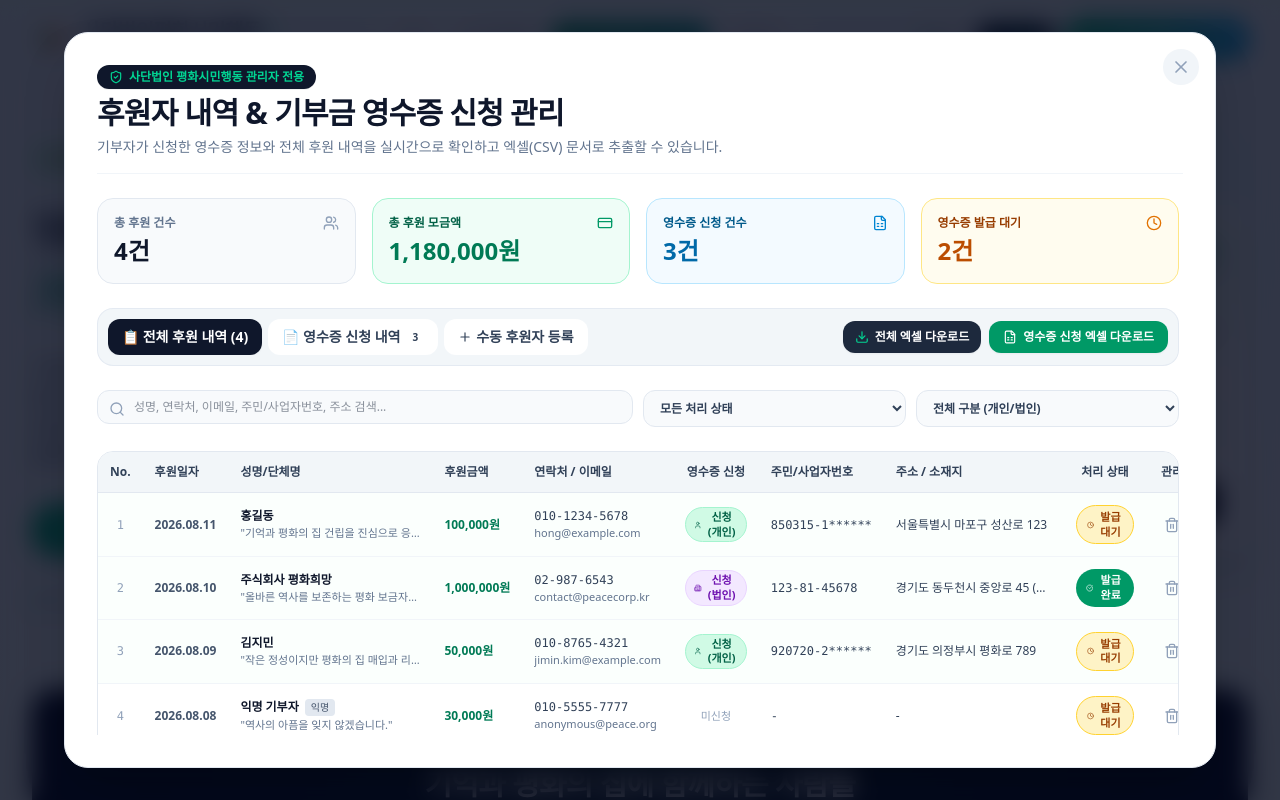
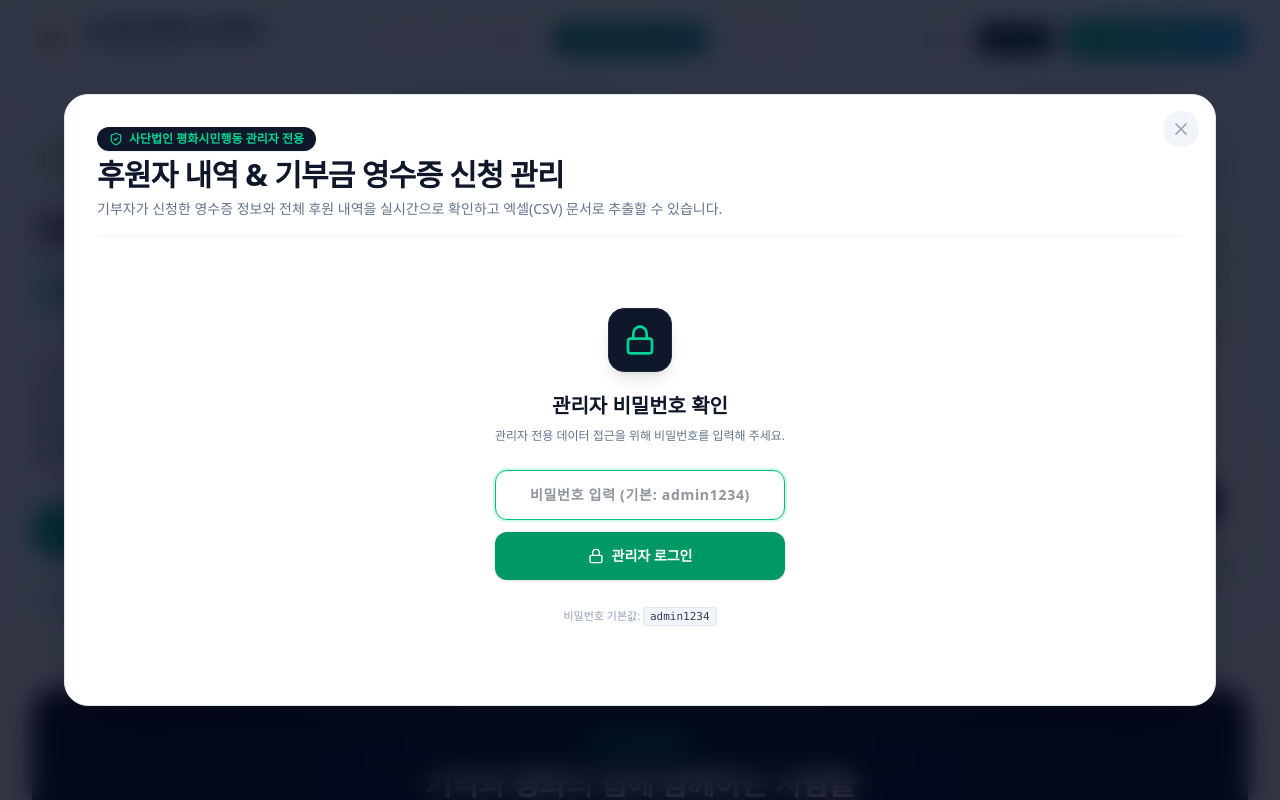
Before and after one commit to turrynoh1978-hub/peaceaction-kr, a React (Vite) app: page / in a window 1280 px wide. Both pictures are taken after a click on the button "관리자". Shown: the top 800 px of the page. Built offline with nearby package versions, Linux system fonts and the light colour scheme.

Commit message:
feat: refactor donation management and admin auth
- Upgrade donor local storage versioning and persistent state sync
- Add dynamic donor counting and amount calculation
- Enhance donation UX with auto-scroll and success feedback
- Strengthen admin panel security with session-based authentication

```diff
--- a/src/App.tsx
+++ b/src/App.tsx
@@ -19,9 +19,13 @@ export default function App() {
   // LocalStorage persistent donors state
   const [donors, setDonors] = useState<DonorRecord[]>(() => {
     try {
-      const saved = localStorage.getItem('peace_donors_v2');
+      localStorage.removeItem('peace_donors_v2'); // Clean up old test data
+      const saved = localStorage.getItem('peace_donors_v3');
       if (saved) {
-        return JSON.parse(saved);
+        const parsed: DonorRecord[] = JSON.parse(saved);
+        const existingIds = new Set(parsed.map((d) => d.id));
+        const missingInitial = INITIAL_DONORS.filter((d) => !existingIds.has(d.id));
+        return [...parsed, ...missingInitial];
       }
     } catch (e) {
       console.error('Failed to load donors from localStorage:', e);
@@ -29,14 +33,21 @@ export default function App() {
     return INITIAL_DONORS;
   });
 
-  const [currentAmount, setCurrentAmount] = useState<number>(CAMPAIGN_STATS.currentAmount);
+  const [isAdminModalOpen, setIsAdminModalOpen] = useState<boolean>(false);
   const [isDonateModalOpen, setIsDonateModalOpen] = useState<boolean>(false);
-  const [isAdminModalOpen, setIsAdminModalOpen] = useState<boolean>(false);
+
+  // Calculate dynamic current amount & donor count from user additions
+  const initialDonorIds = new Set(INITIAL_DONORS.map((d) => d.id));
+  const userAddedDonors = donors.filter((d) => !initialDonorIds.has(d.id));
+  const userAddedAmountTotal = userAddedDonors.reduce((sum, d) => sum + d.amount, 0);
+
+  const dynamicCurrentAmount = CAMPAIGN_STATS.currentAmount + userAddedAmountTotal;
+  const dynamicDonorCount = CAMPAIGN_STATS.donorCount + userAddedDonors.length;
 
   // Save donors to localStorage whenever state changes
   useEffect(() => {
     try {
-      localStorage.setItem('peace_donors_v2', JSON.stringify(donors));
+      localStorage.setItem('peace_donors_v3', JSON.stringify(donors));
     } catch (e) {
       console.error('Failed to save donors to localStorage:', e);
     }
@@ -52,7 +63,6 @@ export default function App() {
 
   const handleAddDonor = (newDonor: DonorRecord, addedAmount: number) => {
     setDonors((prev) => [newDonor, ...prev]);
-    setCurrentAmount((prev) => prev + addedAmount);
   };
 
   const handleUpdateDonorStatus = (id: string, status: '대기' | '발급완료' | '취소') => {
--- a/src/components/AdminModal.tsx
+++ b/src/components/AdminModal.tsx
@@ -17,6 +17,8 @@ import {
   User,
   AlertCircle,
   KeyRound,
+  Lock,
+  LogOut,
   RefreshCw,
   MessageSquare
 } from 'lucide-react';
@@ -38,7 +40,13 @@ export const AdminModal: React.FC<AdminModalProps> = ({
   onDeleteDonor,
   onAddManualDonor
 }) => {
-  const [isAuthenticated, setIsAuthenticated] = useState<boolean>(true); // default unlocked for smooth testing
+  const [isAuthenticated, setIsAuthenticated] = useState<boolean>(() => {
+    try {
+      return sessionStorage.getItem('peace_admin_authed') === 'true';
+    } catch {
+      return false;
+    }
+  });
   const [pinInput, setPinInput] = useState<string>('');
   const [pinError, setPinError] = useState<boolean>(false);
 
@@ -66,14 +74,35 @@ export const AdminModal: React.FC<AdminModalProps> = ({
 
   if (!isOpen) return null;
 
-  // Handle PIN verification
+  // Handle Password Verification
   const handlePinSubmit = (e: React.FormEvent) => {
     e.preventDefault();
-    if (pinInput === '1234' || pinInput === 'admin') {
+    const validPasswords = ['admin1234', '1234', 'admin'];
+    const envPass = (import.meta as unknown as { env?: { VITE_ADMIN_PASSWORD?: string } }).env?.VITE_ADMIN_PASSWORD;
+    if (envPass) validPasswords.push(envPass);
+
+    if (validPasswords.includes(pinInput.trim())) {
       setIsAuthenticated(true);
       setPinError(false);
+      setPinInput('');
+      try {
+        sessionStorage.setItem('peace_admin_authed', 'true');
+      } catch (err) {
+        console.error(err);
+      }
     } else {
       setPinError(true);
+    }
+  };
+
+  const handleLogout = () => {
+    setIsAuthenticated(false);
+    setPinError(false);
+    setPinInput('');
+    try {
+      sessionStorage.removeItem('peace_admin_authed');
+    } catch (err) {
+      console.error(err);
     }
   };
 
@@ -242,22 +271,34 @@ export const AdminModal: React.FC<AdminModalProps> = ({
     <div className="fixed inset-0 z-50 flex items-center justify-center p-3 sm:p-6 bg-slate-950/80 backdrop-blur-md animate-fade-in overflow-y-auto">
       <div className="bg-white rounded-3xl max-w-6xl w-full p-5 sm:p-8 shadow-2xl border border-slate-200 relative my-6 max-h-[92vh] flex flex-col">
 
-        {/* Modal Close Button */}
+        {/* Modal Header Controls */}
+        <div className="absolute top-4 right-4 flex items-center gap-2 z-10">
+          {isAuthenticated && (
+            <button
+              onClick={handleLogout}
+              className="inline-flex items-center gap-1.5 px-3 py-1.5 rounded-full bg-slate-100 hover:bg-rose-50 hover:text-rose-600 text-slate-600 text-xs font-bold transition-all border border-slate-200 cursor-pointer"
+              title="관리자 로그아웃"
+            >
+              <LogOut className="w-3.5 h-3.5" />
+              <span className="hidden sm:inline">로그아웃</span>
+            </button>
+          )}
           <button
             onClick={onClose}
-          className="absolute top-4 right-4 p-2 rounded-full text-slate-400 hover:text-slate-700 bg-slate-100 hover:bg-slate-200 cursor-pointer transition-all z-10"
+            className="p-2 rounded-full text-slate-400 hover:text-slate-700 bg-slate-100 hover:bg-slate-200 cursor-pointer transition-all"
             title="닫기"
           >
             <X className="w-5 h-5" />
           </button>
+        </div>
 
         {/* Header Title */}
-        <div className="mb-6 space-y-1.5 border-b border-slate-100 pb-4 shrink-0 pr-8">
+        <div className="mb-6 space-y-1.5 border-b border-slate-100 pb-4 shrink-0 pr-20">
           <div className="inline-flex items-center gap-1.5 px-3 py-1 rounded-full bg-slate-900 text-emerald-400 text-xs font-bold shadow-2xs">
             <ShieldCheck className="w-3.5 h-3.5 text-emerald-400" />
             <span>사단법인 평화시민행동 관리자 전용</span>
           </div>
-          <h2 className="text-2xl sm:text-3xl font-extrabold text-slate-900 tracking-tight">
+          <h2 className="text-xl sm:text-2xl md:text-3xl font-extrabold text-slate-900 tracking-tight">
             후원자 내역 & 기부금 영수증 신청 관리
           </h2>
           <p className="text-xs sm:text-sm text-slate-500">
@@ -265,46 +306,56 @@ export const AdminModal: React.FC<AdminModalProps> = ({
           </p>
         </div>
 
-        {/* If PIN Authentication Needed */}
+        {/* Password Verification View */}
         {!isAuthenticated ? (
-          <div className="my-auto py-12 px-4 text-center max-w-md mx-auto space-y-4">
-            <div className="w-16 h-16 rounded-2xl bg-emerald-100 text-emerald-700 flex items-center justify-center mx-auto shadow-inner">
-              <KeyRound className="w-8 h-8" />
+          <div className="my-auto py-8 sm:py-12 px-4 text-center max-w-sm sm:max-w-md mx-auto space-y-5">
+            <div className="w-16 h-16 rounded-2xl bg-slate-900 text-emerald-400 flex items-center justify-center mx-auto shadow-lg border border-slate-800">
+              <Lock className="w-8 h-8" />
             </div>
             <div>
-              <h3 className="text-xl font-extrabold text-slate-900">관리자 인증</h3>
-              <p className="text-xs text-slate-500 mt-1">
-                관리자 비밀번호를 입력하시거나 [빠른 접속] 버튼을 클릭해 주세요. (기본 PIN: 1234)
+              <h3 className="text-xl font-extrabold text-slate-900">관리자 비밀번호 확인</h3>
+              <p className="text-xs text-slate-500 mt-1.5 leading-relaxed">
+                관리자 전용 데이터 접근을 위해 비밀번호를 입력해 주세요.
               </p>
             </div>
 
-            <form onSubmit={handlePinSubmit} className="space-y-3 pt-2">
+            <form onSubmit={handlePinSubmit} className="space-y-3 pt-1">
+              <div className="space-y-1">
                 <input
                   type="password"
-                placeholder="비밀번호 입력 (기본: 1234)"
+                  autoFocus
+                  placeholder="비밀번호 입력 (기본: admin1234)"
                   value={pinInput}
-                onChange={(e) => setPinInput(e.target.value)}
-                className="w-full bg-slate-50 border border-slate-200 rounded-xl px-4 py-3 text-center text-sm font-bold focus:bg-white focus:border-emerald-500 focus:outline-none"
+                  onChange={(e) => {
+                    setPinInput(e.target.value);
+                    if (pinError) setPinError(false);
+                  }}
+                  className={`w-full bg-slate-50 border rounded-xl px-4 py-3.5 text-center text-sm font-bold tracking-wider focus:bg-white focus:outline-none transition-all ${
+                    pinError
+                      ? 'border-rose-500 ring-2 ring-rose-200'
+                      : 'border-slate-200 focus:border-emerald-500 focus:ring-2 focus:ring-emerald-100'
+                  }`}
                 />
                 {pinError && (
-                <p className="text-xs text-rose-600 font-bold">비밀번호가 일치하지 않습니다. (1234 사용)</p>
+                  <p className="text-xs text-rose-600 font-bold flex items-center justify-center gap-1.5 pt-1.5 animate-shake">
+                    <AlertCircle className="w-3.5 h-3.5 shrink-0" />
+                    <span>비밀번호가 올바르지 않습니다.</span>
+                  </p>
                 )}
-              <div className="flex gap-2">
-                <button
-                  type="button"
-                  onClick={() => setIsAuthenticated(true)}
-                  className="w-1/2 py-2.5 rounded-xl bg-slate-100 hover:bg-slate-200 text-slate-700 font-bold text-xs cursor-pointer"
-                >
-                  빠른 관리자 접속
-                </button>
+              </div>
+
               <button
                 type="submit"
-                  className="w-1/2 py-2.5 rounded-xl bg-emerald-600 hover:bg-emerald-700 text-white font-bold text-xs cursor-pointer shadow-xs"
+                className="w-full py-3.5 rounded-xl bg-emerald-600 hover:bg-emerald-700 text-white font-bold text-xs sm:text-sm cursor-pointer shadow-sm transition-all active:scale-[0.99] flex items-center justify-center gap-2"
               >
-                  확인 및 로그인
+                <Lock className="w-4 h-4" />
+                <span>관리자 로그인</span>
               </button>
-              </div>
             </form>
+
+            <p className="text-[11px] text-slate-400 pt-2">
+              비밀번호 기본값: <code className="bg-slate-100 text-slate-700 font-mono px-1.5 py-0.5 rounded border border-slate-200">admin1234</code>
+            </p>
           </div>
         ) : (
           /* Authenticated Dashboard View */
--- a/src/data/initialData.ts
+++ b/src/data/initialData.ts
@@ -3,7 +3,7 @@ import { CardNews, ArchiveItem, DonorRecord } from '../types';
 export const CAMPAIGN_STATS = {
   targetAmount: 113000000, // 1억 1,300만원
   currentAmount: 30547000, // 3,054만 7,000원 (30,547,000원)
-  donorCount: 154, // 154명
+  donorCount: 192, // 192명
   daysLeft: 142,
   startDate: '2026-04-27',
   endDate: '2026-12-31'
@@ -56,73 +56,7 @@ export const INITIAL_CARD_NEWS: CardNews[] = [
   }
 ];
 
-export const INITIAL_DONORS: DonorRecord[] = [
-  {
-    id: 'd-1001',
-    name: '홍길동',
-    amount: 100000,
-    date: '2026.08.11',
-    message: '기억과 평화의 집 건립을 진심으로 응원합니다!',
-    isRecurring: false,
-    isAnonymous: false,
-    phone: '010-1234-5678',
-    email: 'hong@example.com',
-    receiptRequested: true,
-    receiptType: 'individual',
-    residentId: '850315-1******',
-    address: '서울특별시 마포구 성산로 123',
-    paymentMethod: '후원계좌 입금',
-    status: '대기'
-  },
-  {
-    id: 'd-1002',
-    name: '주식회사 평화희망',
-    amount: 1000000,
-    date: '2026.08.10',
-    message: '올바른 역사를 보존하는 평화 보금자리가 되길 희망합니다.',
-    isRecurring: false,
-    isAnonymous: false,
-    phone: '02-987-6543',
-    email: 'contact@peacecorp.kr',
-    receiptRequested: true,
-    receiptType: 'corporate',
-    businessRegNo: '123-81-45678',
-    address: '경기도 동두천시 중앙로 45 (평화빌딩 4층)',
-    paymentMethod: '후원계좌 입금',
-    status: '발급완료'
-  },
-  {
-    id: 'd-1003',
-    name: '김지민',
-    amount: 50000,
-    date: '2026.08.09',
-    message: '작은 정성이지만 평화의 집 매입과 리모델링에 보탬이 되었으면 합니다.',
-    isRecurring: false,
-    isAnonymous: false,
-    phone: '010-8765-4321',
-    email: 'jimin.kim@example.com',
-    receiptRequested: true,
-    receiptType: 'individual',
-    residentId: '920720-2******',
-    address: '경기도 의정부시 평화로 789',
-    paymentMethod: '후원계좌 입금',
-    status: '대기'
-  },
-  {
-    id: 'd-1004',
-    name: '익명 기부자',
-    amount: 30000,
-    date: '2026.08.08',
-    message: '역사의 아픔을 잊지 않겠습니다.',
-    isRecurring: false,
-    isAnonymous: true,
-    phone: '010-5555-7777',
-    email: 'anonymous@peace.org',
-    receiptRequested: false,
-    paymentMethod: '후원계좌 입금',
-    status: '대기'
-  }
-];
+export const INITIAL_DONORS: DonorRecord[] = [];
 
 export const INITIAL_ARCHIVES: ArchiveItem[] = [
   {
```
Also changed, not shown: src/components/DonationSection.tsx (+56 -5 lines). Lines whose indentation alone changed are shown as unchanged.
